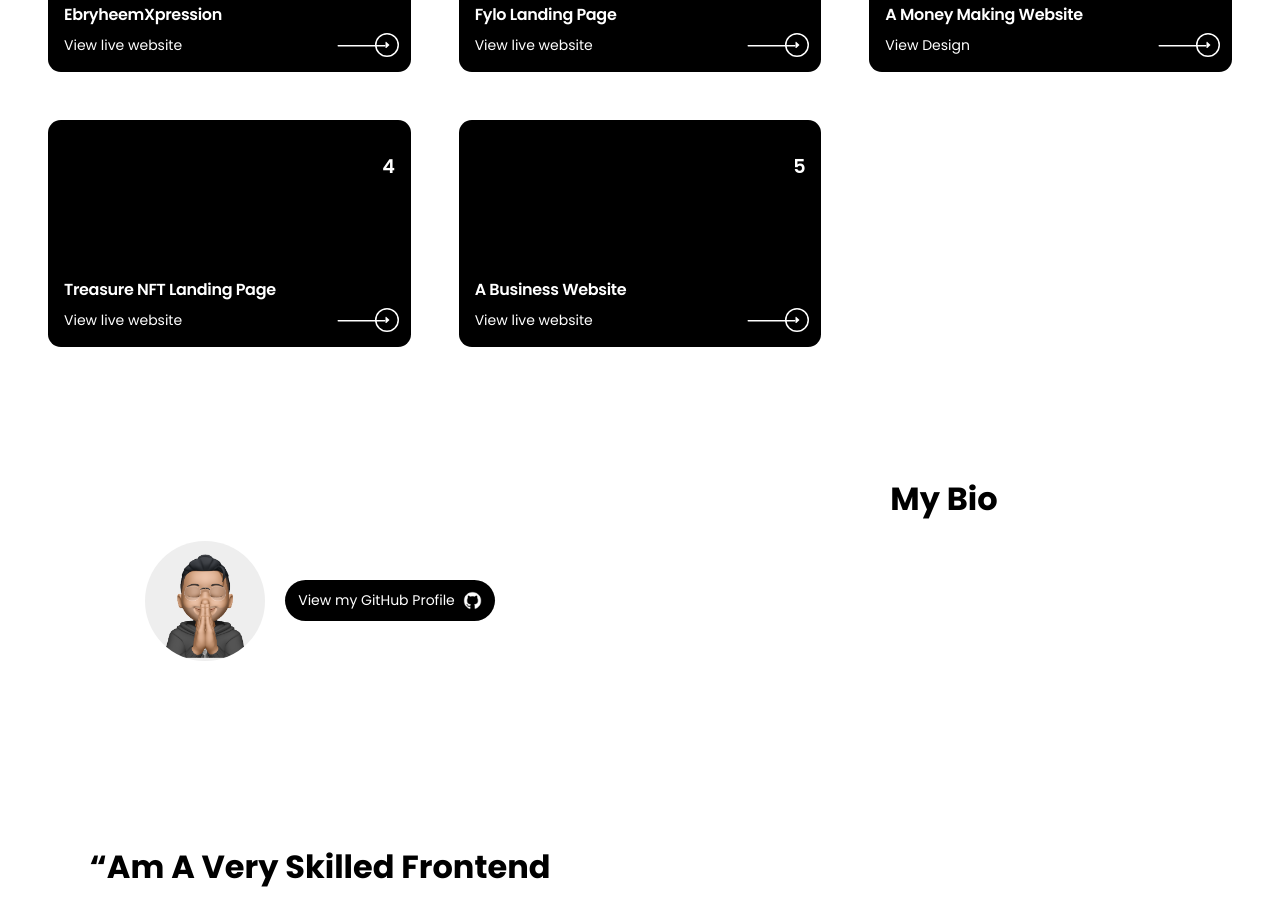
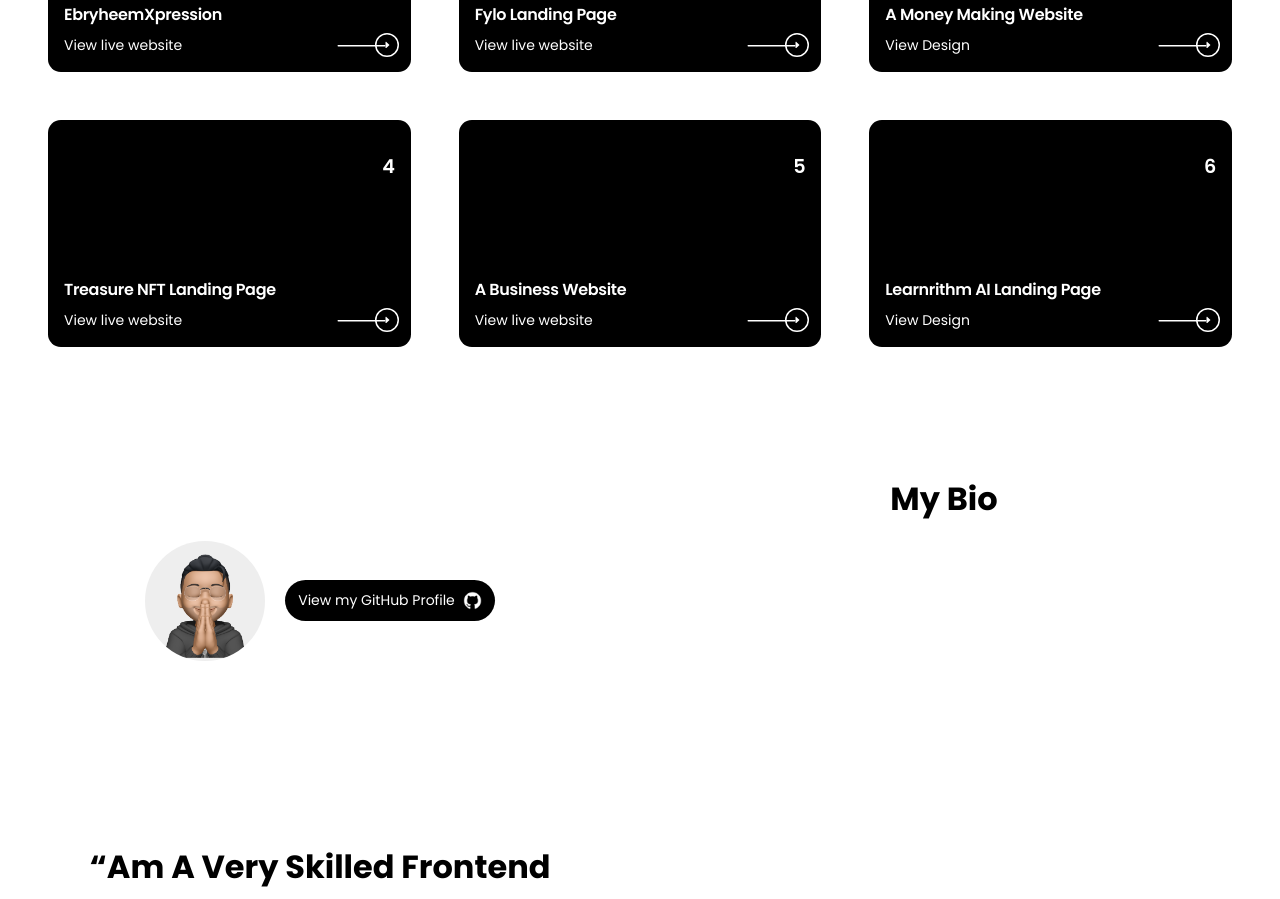
Before and after one commit to chuchu2005/reactportfoliowebsite, a React (Create React App) app: page / in a window 1280 px wide. Shown: the part 1260-2159 px from the top of the page. Built offline with nearby package versions, Linux system fonts and the light colour scheme.

Commit message:
Update Portfolio.js

```diff
--- a/src/components/portfolio/Portfolio.js
+++ b/src/components/portfolio/Portfolio.js
@@ -46,6 +46,12 @@ const Portfolio = () => {
       title: "A Business Website",
       onLinkClick: "View live website",
     },
+       {
+      id: 6,
+      link: "https://learntihm.com",
+      title: "Learnrithm AI Landing Page",
+      onLinkClick: "View Design",
+    },
   ];
 
   return (
```
